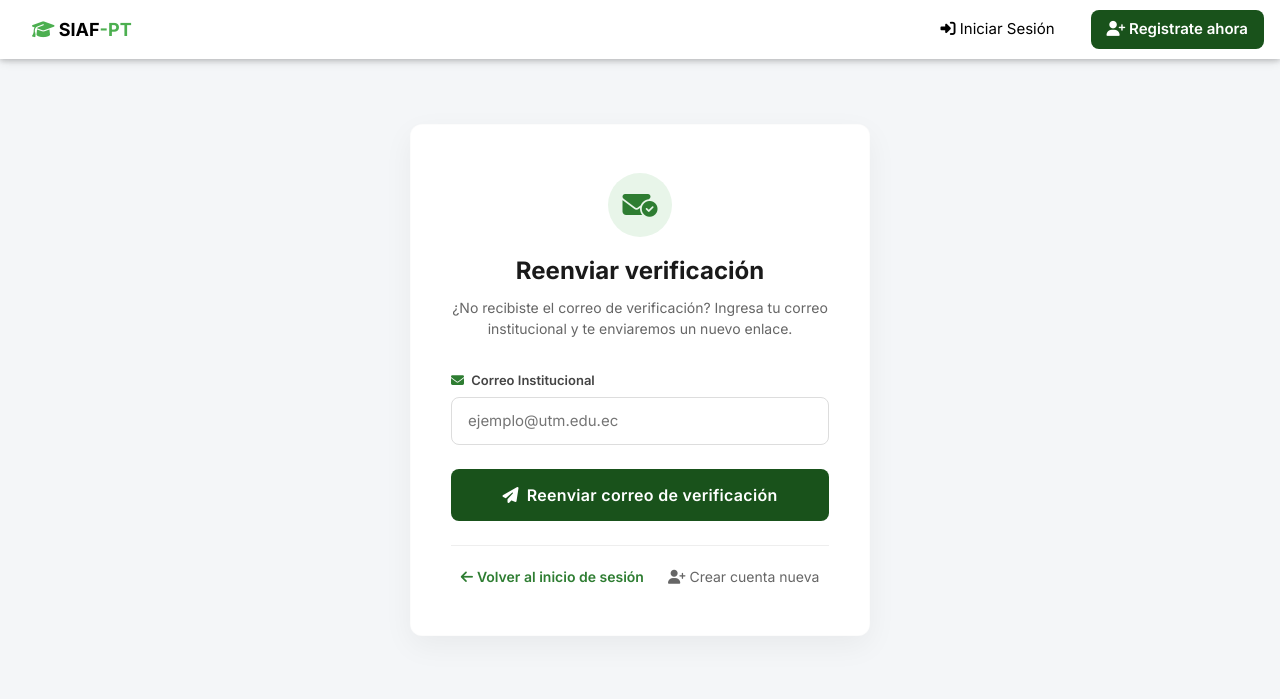
After one commit to xdddJOSED/Tesis2.0_siaf-pt, a Flask app: page /reenviar_verificacion in a window 1280 px wide. The commit adds this page. Shown: the top 699 px of the page. Run offline with Flask 3, Linux system fonts and the light colour scheme; some libraries are stand-ins or nearby versions.

Commit message:
fix: correccion de peticiones codigo de verificacion

```diff
--- a/app/__init__.py
+++ b/app/__init__.py
@@ -12,6 +12,18 @@ from app.services.nlp_service import generar_embedding, buscar_tesis_similares,
 mail = Mail()
 
 main_bp = Blueprint("main", __name__)
+
+
+def _enviar_correo_async(app, msg):
+    """Envía un correo en un hilo separado para no bloquear el worker de Gunicorn."""
+    import threading
+    def _send():
+        with app.app_context():
+            try:
+                mail.send(msg)
+            except Exception as e:
+                app.logger.error("Error enviando correo a %s: %s", msg.recipients, e)
+    threading.Thread(target=_send, daemon=True).start()
 
 
 @main_bp.before_app_request
@@ -68,26 +80,23 @@ def registro():
     db.session.add(nuevo_usuario)
     db.session.commit()
 
-    # Enviar correo de verificación
+    # Enviar correo de verificación (en hilo para no bloquear el worker)
     from flask import current_app
-    token = _generar_token(correo, current_app._get_current_object())
+    _app = current_app._get_current_object()
+    token = _generar_token(correo, _app)
     enlace = url_for("main.verificar_correo", token=token, _external=True)
-    try:
-        msg = Message(
-            subject="Verifica tu cuenta – Sistema de Tesis UTM",
-            recipients=[correo],
-        )
-        msg.body = (
-            f"Hola {nombre_completo},\n\n"
-            f"Gracias por registrarte. Por favor verifica tu correo haciendo clic en el enlace:\n\n"
-            f"{enlace}\n\n"
-            f"El enlace expira en 1 hora.\n\nSistema de Tesis UTM"
-        )
-        mail.send(msg)
-        flash("¡Cuenta creada! Revisa tu correo institucional para verificar tu cuenta.", "success")
-    except Exception as e:
-        flash(f"Cuenta creada, pero no se pudo enviar el correo de verificación: {e}", "warning")
-
+    msg = Message(
+        subject="Verifica tu cuenta – Sistema de Tesis UTM",
+        recipients=[correo],
+    )
+    msg.body = (
+        f"Hola {nombre_completo},\n\n"
+        f"Gracias por registrarte. Por favor verifica tu correo haciendo clic en el enlace:\n\n"
+        f"{enlace}\n\n"
+        f"El enlace expira en 1 hora.\n\nSistema de Tesis UTM"
+    )
+    _enviar_correo_async(_app, msg)
+    flash("¡Cuenta creada! Revisa tu correo institucional para verificar tu cuenta.", "success")
     return redirect(url_for("main.login"))
 
 
@@ -245,25 +254,56 @@ def olvide_contrasena():
     # No revelamos si el correo existe o no (seguridad)
     if usuario:
         from flask import current_app
-        token = _generar_token(correo, current_app._get_current_object())
+        _app = current_app._get_current_object()
+        token = _generar_token(correo, _app)
         enlace = url_for("main.restablecer_contrasena", token=token, _external=True)
-        try:
-            msg = Message(
-                subject="Recupera tu contraseña – SIAF-PT UTM",
-                recipients=[correo],
-            )
-            msg.body = (
-                f"Hola {usuario.nombre_completo},\n\n"
-                f"Recibimos una solicitud para restablecer tu contraseña.\n"
-                f"Haz clic en el siguiente enlace (válido por 1 hora):\n\n"
-                f"{enlace}\n\n"
-                f"Si no solicitaste esto, ignora este mensaje.\n\nSIAF-PT UTM"
-            )
-            mail.send(msg)
-        except Exception as e:
-            print(f"\n[DEV] Envío de correo fallido ({e}). Usa este enlace manualmente:\n{enlace}\n")
+        msg = Message(
+            subject="Recupera tu contraseña – SIAF-PT UTM",
+            recipients=[correo],
+        )
+        msg.body = (
+            f"Hola {usuario.nombre_completo},\n\n"
+            f"Recibimos una solicitud para restablecer tu contraseña.\n"
+            f"Haz clic en el siguiente enlace (válido por 1 hora):\n\n"
+            f"{enlace}\n\n"
+            f"Si no solicitaste esto, ignora este mensaje.\n\nSIAF-PT UTM"
+        )
+        _enviar_correo_async(_app, msg)
 
-    flash("Si el correo existe, recibirás un enlace (o revisa la terminal en modo desarrollo).", "success")
+    flash("Si el correo existe, recibirás un enlace en tu correo institucional.", "success")
+    return redirect(url_for("main.login"))
+
+
+@main_bp.route("/reenviar_verificacion", methods=["GET", "POST"])
+def reenviar_verificacion():
+    if request.method == "GET":
+        return render_template("reenviar_verificacion.html")
+
+    correo = request.form.get("correo", "").strip().lower()
+    if not correo:
+        flash("Ingresa tu correo institucional.", "error")
+        return redirect(url_for("main.reenviar_verificacion"))
+
+    usuario = Usuario.query.filter_by(correo=correo).first()
+    if usuario and not usuario.verificado:
+        from flask import current_app
+        _app = current_app._get_current_object()
+        token = _generar_token(correo, _app)
+        enlace = url_for("main.verificar_correo", token=token, _external=True)
+        msg = Message(
+            subject="Verifica tu cuenta – Sistema de Tesis UTM",
+            recipients=[correo],
+        )
+        msg.body = (
+            f"Hola {usuario.nombre_completo},\n\n"
+            f"Aquí tienes un nuevo enlace de verificación:\n\n"
+            f"{enlace}\n\n"
+            f"El enlace expira en 1 hora.\n\nSistema de Tesis UTM"
+        )
+        _enviar_correo_async(_app, msg)
+
+    # Mensaje genérico por seguridad
+    flash("Si el correo está registrado y sin verificar, recibirás el enlace en breve.", "success")
     return redirect(url_for("main.login"))
 
 
--- /dev/null
+++ b/app/templates/reenviar_verificacion.html
@@ -0,0 +1,65 @@
+{% extends 'base.html' %}
+
+{% block content %}
+<div style="display: flex; justify-content: center; align-items: center; min-height: 80vh; padding: 40px 16px;">
+    <div class="glass-card" style="width: 100%; max-width: 460px; padding: 48px 40px;">
+
+        <!-- Encabezado -->
+        <div style="text-align: center; margin-bottom: 32px;">
+            <div style="width: 64px; height: 64px; border-radius: 50%; background: #e8f5e9; display: flex; align-items: center; justify-content: center; margin: 0 auto 16px;">
+                <i class="fa-solid fa-envelope-circle-check" style="font-size: 28px; color: #2e7d32;"></i>
+            </div>
+            <h2 style="margin: 0; font-weight: 700; color: #1a1a1a; font-size: 24px;">Reenviar verificación</h2>
+            <p style="margin: 8px 0 0; color: #666; font-size: 14px;">
+                ¿No recibiste el correo de verificación? Ingresa tu correo institucional y te enviaremos un nuevo enlace.
+            </p>
+        </div>
+
+        <!-- Mensajes flash -->
+        {% with messages = get_flashed_messages(with_categories=true) %}
+            {% for category, message in messages %}
+                <div style="padding: 12px 16px; border-radius: 8px; margin-bottom: 16px; font-size: 14px;
+                    {% if category == 'error' %}
+                        background: #fdecea; color: #b71c1c; border: 1px solid #f5c6cb;
+                    {% else %}
+                        background: #e8f5e9; color: #2e7d32; border: 1px solid #c8e6c9;
+                    {% endif %}">
+                    <i class="fa-solid {{ 'fa-circle-exclamation' if category == 'error' else 'fa-circle-check' }}" style="margin-right: 8px;"></i>
+                    {{ message }}
+                </div>
+            {% endfor %}
+        {% endwith %}
+
+        <!-- Formulario -->
+        <form method="POST" action="{{ url_for('main.reenviar_verificacion') }}" autocomplete="off">
+            <div style="margin-bottom: 24px;">
+                <label style="display: block; font-weight: 600; font-size: 13px; color: #444; margin-bottom: 6px;">
+                    <i class="fa-solid fa-envelope" style="color: #2e7d32; margin-right: 4px;"></i> Correo Institucional
+                </label>
+                <input type="email" name="correo" required
+                    placeholder="ejemplo@utm.edu.ec"
+                    style="width: 100%; padding: 12px 16px; border: 1.5px solid #ddd; border-radius: 8px; font-size: 15px;
+                           font-family: 'Inter', sans-serif; transition: border-color 0.3s; box-sizing: border-box; outline: none;"
+                    onfocus="this.style.borderColor='#2e7d32'" onblur="this.style.borderColor='#ddd'">
+            </div>
+
+            <button type="submit" class="btn-main utm-green"
+                style="width: 100%; padding: 14px; border: none; border-radius: 8px; font-size: 16px; cursor: pointer;
+                       font-family: 'Inter', sans-serif; letter-spacing: 0.3px;">
+                <i class="fa-solid fa-paper-plane" style="margin-right: 8px;"></i>Reenviar correo de verificación
+            </button>
+        </form>
+
+        <!-- Links de ayuda -->
+        <div style="text-align: center; margin-top: 24px; padding-top: 20px; border-top: 1px solid #eee; display: flex; justify-content: center; gap: 24px; flex-wrap: wrap;">
+            <a href="{{ url_for('main.login') }}" style="color: #2e7d32; font-size: 14px; font-weight: 600; text-decoration: none;">
+                <i class="fa-solid fa-arrow-left" style="margin-right: 4px;"></i>Volver al inicio de sesión
+            </a>
+            <a href="{{ url_for('main.registro') }}" style="color: #666; font-size: 14px; text-decoration: none;">
+                <i class="fa-solid fa-user-plus" style="margin-right: 4px;"></i>Crear cuenta nueva
+            </a>
+        </div>
+
+    </div>
+</div>
+{% endblock %}
```
Also changed, not shown: app/templates/login.html (+7 -0 lines).
